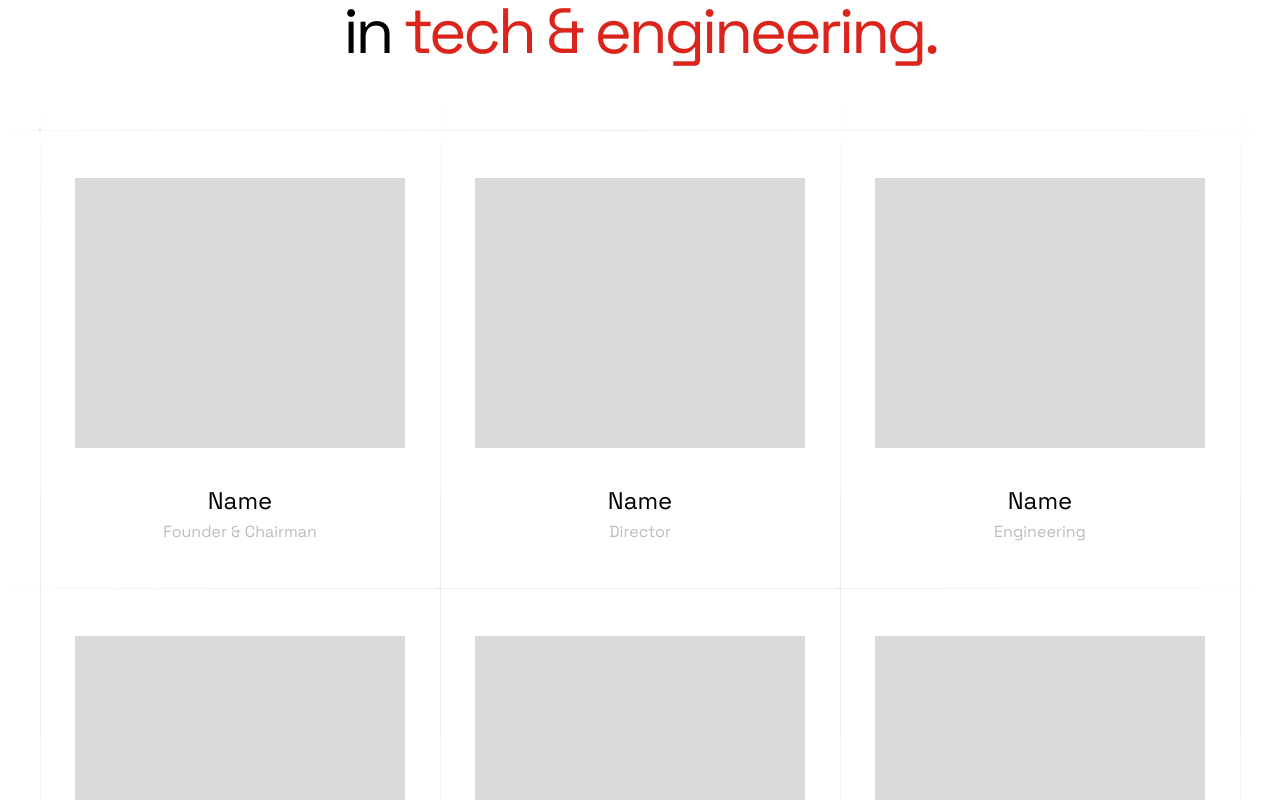
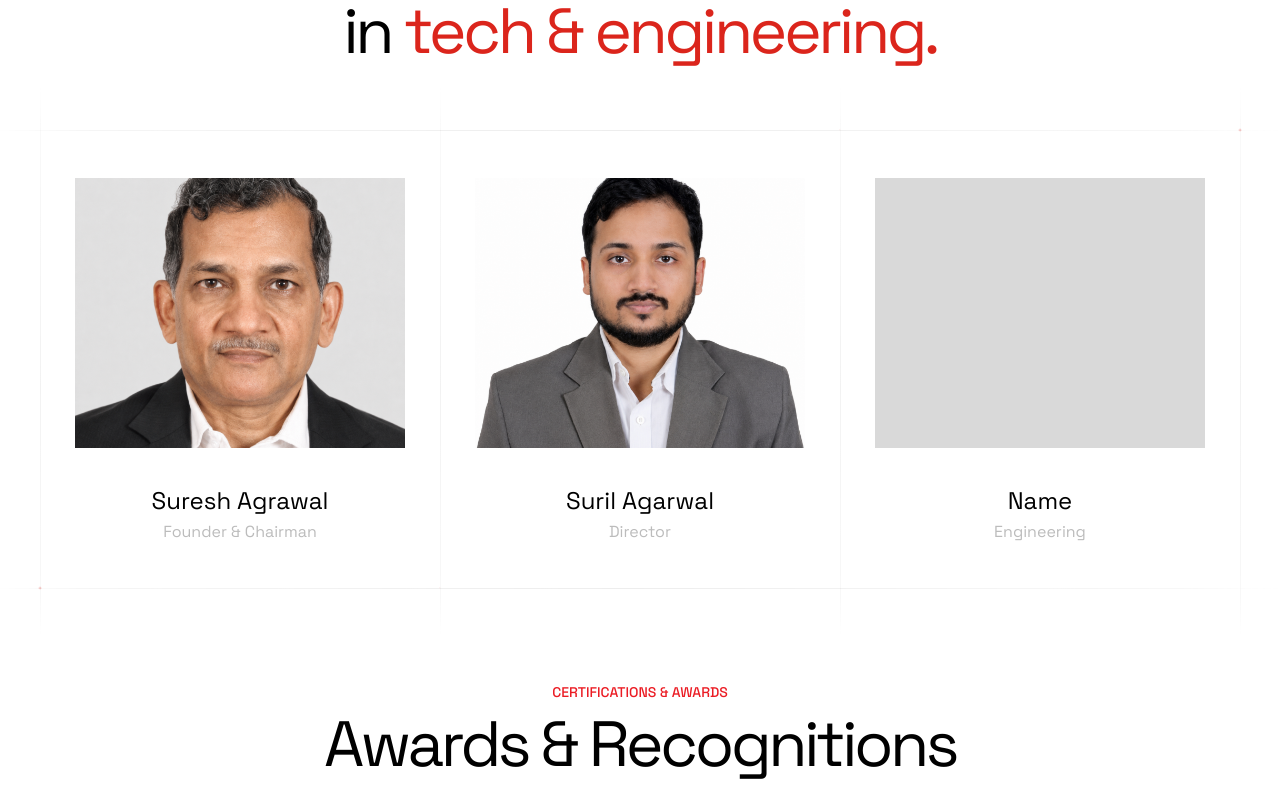
Before and after one commit to msgtobala/steefo, a React (Vite) app: page /about in a window 1280 px wide. Shown: the part 3760-4560 px from the top of the page. Built offline with nearby package versions, Linux system fonts and the light colour scheme.

Commit message:
fix: add images for about sections

```diff
--- a/src/components/about/AboutAwards.tsx
+++ b/src/components/about/AboutAwards.tsx
@@ -64,31 +64,26 @@ export function AboutAwards({
         </p>
       </Container>
 
-      <div data-animate-stagger>
+      {/* One reveal target — carousel + arrows enter together (look unchanged). */}
+      <div data-animate="scale">
         <div
           ref={scrollerRef}
           className="scrollbar-none overflow-x-auto overscroll-x-contain touch-pan-y"
         >
           <div className="container-content flex w-max gap-5">
             {items.map((item) => (
-              <AwardCard
-                key={item.id}
-                image={item.image}
-                data-animate="scale"
-              />
+              <AwardCard key={item.id} image={item.image} />
             ))}
           </div>
         </div>
 
         <Container className="mt-6 flex justify-center md:mt-8">
-          <div data-animate="scale">
           <CarouselNav
             prevAriaLabel={aboutStrings.awards.prevAriaLabel}
             nextAriaLabel={aboutStrings.awards.nextAriaLabel}
             onPrev={() => scrollByCard(-1)}
             onNext={() => scrollByCard(1)}
           />
-          </div>
         </Container>
       </div>
     </section>
--- a/src/components/about/AboutLeadership.tsx
+++ b/src/components/about/AboutLeadership.tsx
@@ -3,9 +3,9 @@ import { Container, SpotlightCell } from '../common'
 import { TeamMemberCard } from './TeamMemberCard'
 import { usePlusPulse } from '../../hooks/usePlusPulse'
 import { icons } from '../../resources/icons'
+import type { ImageKey } from '../../resources/images'
 import {
   cn,
-  PLUS_GRID_H_LINES,
   PLUS_GRID_V_LINES,
   plusGridHLineStyle,
   plusGridPlusStyle,
@@ -16,6 +16,7 @@ export type AboutTeamMember = {
   id: string
   name: string
   role: string
+  image?: ImageKey
 }
 
 export type AboutLeadershipProps = {
@@ -28,6 +29,8 @@ export type AboutLeadershipProps = {
 }
 
 const LINE_OVERHANG_PX = 48
+/** Single-row leadership grid (3 tiles). */
+const LEADERSHIP_H_LINES = ['0%', '100%'] as const
 
 /**
  * Leadership grid — Figma About 1:3053 / team cards + plus grid
@@ -72,7 +75,7 @@ export function AboutLeadership({
               className="pointer-events-none absolute inset-0 z-10 overflow-visible"
               data-animate="scale"
             >
-              {PLUS_GRID_H_LINES.map((top) => (
+              {LEADERSHIP_H_LINES.map((top) => (
                 <img
                   key={`h-${top}`}
                   src={icons.gridLine}
@@ -90,7 +93,7 @@ export function AboutLeadership({
                   style={plusGridVLineStyle(left, LINE_OVERHANG_PX)}
                 />
               ))}
-              {PLUS_GRID_H_LINES.flatMap((top) =>
+              {LEADERSHIP_H_LINES.flatMap((top) =>
                 PLUS_GRID_V_LINES.map((left) => (
                   <div
                     key={`plus-${left}-${top}`}
@@ -111,7 +114,7 @@ export function AboutLeadership({
             </div>
 
             <div
-              className="relative z-[1] grid grid-cols-3 grid-rows-2"
+              className="relative z-[1] grid grid-cols-3"
               data-animate-stagger
             >
               {members.map((member) => (
@@ -119,6 +122,7 @@ export function AboutLeadership({
                   <TeamMemberCard
                     name={member.name}
                     role={member.role}
+                    image={member.image}
                     className="h-full justify-center px-8 py-12"
                     data-animate="up"
                   />
@@ -137,6 +141,7 @@ export function AboutLeadership({
               key={member.id}
               name={member.name}
               role={member.role}
+              image={member.image}
               data-animate="up"
             />
           ))}
--- a/src/components/about/TeamMemberCard.tsx
+++ b/src/components/about/TeamMemberCard.tsx
@@ -1,10 +1,12 @@
 import type { HTMLAttributes } from 'react'
 import { aboutStrings } from '../../resources/about_strings'
+import { images, type ImageKey } from '../../resources/images'
 import { cn, mediaPlaceholderProps } from '../../utils'
 
 export type TeamMemberCardProps = {
   name: string
   role: string
+  image?: ImageKey
   className?: string
 } & HTMLAttributes<HTMLElement>
 
@@ -14,6 +16,7 @@ export type TeamMemberCardProps = {
 export function TeamMemberCard({
   name,
   role,
+  image,
   className,
   ...rest
 }: TeamMemberCardProps) {
@@ -23,10 +26,18 @@ export function TeamMemberCard({
       {...rest}
     >
       <div className="motion-media aspect-[330/270] w-full max-w-[330px]">
-        <div
-          {...mediaPlaceholderProps(aboutStrings.teamMediaAriaLabel)}
-          className="motion-zoom size-full bg-surface-placeholder"
-        />
+        {image ? (
+          <img
+            src={images[image]}
+            alt={name}
+            className="motion-zoom size-full object-cover"
+          />
+        ) : (
+          <div
+            {...mediaPlaceholderProps(aboutStrings.teamMediaAriaLabel)}
+            className="motion-zoom size-full bg-surface-placeholder"
+          />
+        )}
       </div>
       <div className="flex flex-col gap-2">
         <h3 className="font-display text-2xl font-normal leading-[1.1] text-foreground">
--- a/src/pages/about/AboutPage.tsx
+++ b/src/pages/about/AboutPage.tsx
@@ -45,6 +45,7 @@ export function AboutPage() {
 
   const members = aboutTeam.map((item) => ({
     id: item.id,
+    image: item.image,
     ...aboutStrings.team[item.id],
   }))
 
--- a/src/pages/about/about.config.ts
+++ b/src/pages/about/about.config.ts
@@ -24,6 +24,7 @@ export type AboutCapabilityConfig = {
 
 export type AboutTeamConfig = {
   id: AboutTeamId
+  image?: ImageKey
 }
 
 export type AboutAwardConfig = {
@@ -51,14 +52,11 @@ export const aboutCapabilities: AboutCapabilityConfig[] = [
   { id: 'innovative-design', icon: 'verifiedUser', image: 'capability04' },
 ]
 
-/** Leadership 3×2 grid — Figma 1:3074 / 1:3090 */
+/** Leadership single row — 3 tiles (sales row removed) */
 export const aboutTeam: AboutTeamConfig[] = [
-  { id: 'founder' },
-  { id: 'director' },
+  { id: 'suresh-agrawal', image: 'innovatorSureshAgrawal' },
+  { id: 'suril-agarwal', image: 'innovatorSurilAgarwal' },
   { id: 'engineering' },
-  { id: 'sales-1' },
-  { id: 'sales-2' },
-  { id: 'sales-3' },
 ]
 
 /** Awards gallery — award_1 … award_9 */
--- a/src/resources/about_strings.ts
+++ b/src/resources/about_strings.ts
@@ -66,12 +66,9 @@ export const aboutStrings = {
     titleHighlight: 'tech & engineering.',
   },
   team: {
-    founder: { name: 'Name', role: 'Founder & Chairman' },
-    director: { name: 'Name', role: 'Director' },
+    'suresh-agrawal': { name: 'Suresh Agrawal', role: 'Founder & Chairman' },
+    'suril-agarwal': { name: 'Suril Agarwal', role: 'Director' },
     engineering: { name: 'Name', role: 'Engineering' },
-    'sales-1': { name: 'Name', role: 'Global Sales' },
-    'sales-2': { name: 'Name', role: 'Global Sales' },
-    'sales-3': { name: 'Name', role: 'Global Sales' },
   },
   awards: {
     eyebrow: 'Certifications & Awards',
--- a/src/resources/images.ts
+++ b/src/resources/images.ts
@@ -3,6 +3,8 @@ import pattern from '../assets/images/brand/pattern.png'
 import patternDark from '../assets/images/brand/pattern_dark.png'
 import aboutBanner from '../assets/images/about/about_banner.svg'
 import aboutCapabilities from '../assets/images/about/about_capabilities.png'
+import innovatorSureshAgrawal from '../assets/images/about/innovators/suresh_agrawal.png'
+import innovatorSurilAgarwal from '../assets/images/about/innovators/suril_agarwal.jpeg'
 import award01 from '../assets/images/about/awards/award_1.jpg'
 import award02 from '../assets/images/about/awards/award_2.gif'
 import award03 from '../assets/images/about/awards/award_3.jpg'
@@ -50,6 +52,8 @@ export const images = {
   patternDark,
   aboutBanner,
   aboutCapabilities,
+  innovatorSureshAgrawal,
+  innovatorSurilAgarwal,
   award01,
   award02,
   award03,
```
Also changed, not shown: src/assets/images/about/innovators/suresh_agrawal.png (added), src/assets/images/about/innovators/suril_agarwal.jpeg (added). Lines whose indentation alone changed are shown as unchanged.
